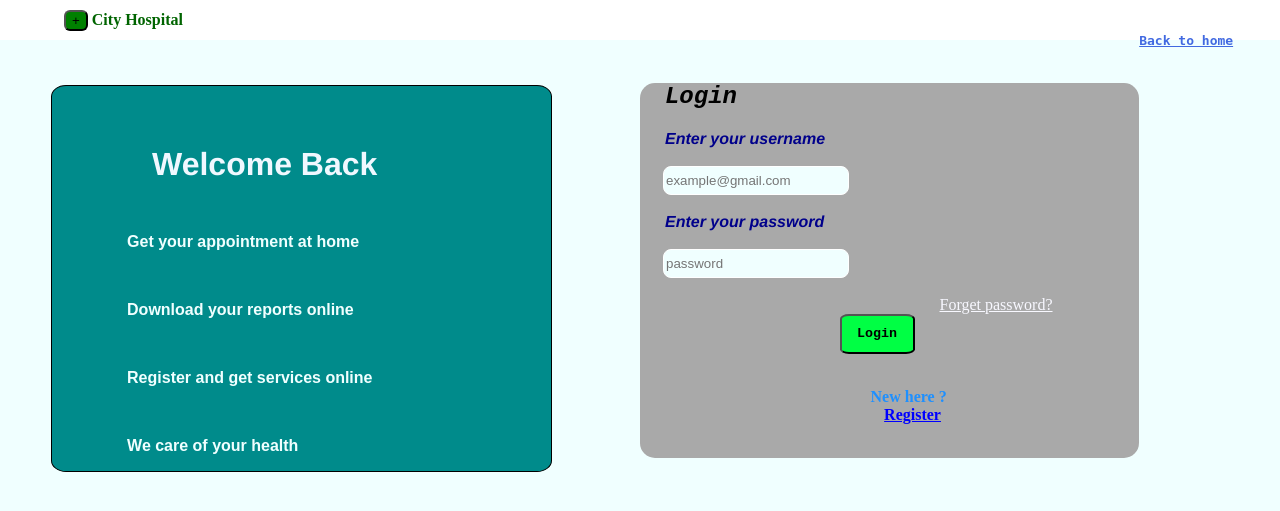
After one commit to hassanfarooqslash11/HospitalManagementSystem-, a Flask app: template Templates/login.html in a window 1280 px wide. The commit adds this page. Shown: the top 511 px of the page. Run offline with Flask 3, Linux system fonts and the light colour scheme; the template is opened without the code that fills it, so the values that code supplies are empty.

Commit message:
Ready to run

```diff
--- /dev/null
+++ b/Templates/login.html
@@ -0,0 +1,198 @@
+<!DOCTYPE html>
+
+
+<html lang="en">
+
+<head>
+
+    <meta charset="UTF-8">
+
+    <meta name="viewport" content="width=device-width, initial-scale=1.0">
+
+    <title>City Hospital LoginPage</title>
+
+    <style>
+
+        body{
+
+            background-color: azure;
+            /* overflow-x: hidden; */
+            box-sizing: border-box;
+            margin: 0;
+            padding: 0;
+        }
+        header{
+
+            width: 100%;
+            height: 50px;
+            position: relative;
+            top: 0;
+            left: 0;
+            background-color: white;
+            margin-top: -2%;
+
+
+        }
+        header p{
+            color: darkgreen;
+            font-weight: 800;
+
+        }
+        header p a{
+
+            color: royalblue;
+            font-style: none;
+            font-family: monospace;
+            margin-left: 89%;
+            top: -5px;
+        }
+        .leftside{
+
+            background-color: darkcyan;
+            width: 39%;
+            height: 65%;
+            margin-top: 45px;
+            border: 1px solid black;
+            border-radius: 3%;
+            margin-left: 4%;
+        }
+        .leftside h1{
+
+            margin-left: 20%;
+            margin-top: 60px;
+            font-weight: 900;
+            font-family: 'Franklin Gothic Medium', 'Arial Narrow', Arial, sans-serif;
+            color: aliceblue;
+        }
+        .leftside p{
+
+            margin-top: 50px;
+            margin-left: 15%;
+            font-weight: bold;
+            font-family: Arial, Helvetica, sans-serif;
+            color: azure;
+
+
+        }
+        .rightside{
+            background-color: darkgray;
+             margin-left: 50%;
+             margin-top: -32%;
+             width: 39%;
+            height: 65%;
+            border-radius: 15px;
+
+        }
+        .rightside h2{
+
+            margin-left: 5%;
+            font-weight: 900;
+            font-style: oblique;
+            font-family: 'Courier New', Courier, monospace;
+        }
+        .rightside form label{
+
+            margin-left: 25px;
+            font-style: oblique;
+            font-family: 'Franklin Gothic Medium', 'Arial Narrow';
+            font-weight: 600;
+            color: darkblue;
+
+
+        }
+        .rightside form input{
+
+            width: 180px;
+            height: 25px;
+            background-color: azure;
+            border-radius: 8px;
+            border: 1.55px solid white;
+            margin-left: 23px;
+
+        }
+        .rightside form a{
+
+            margin-left: 60%;
+            color: ghostwhite;
+        }
+        .rightside form button{
+
+
+            font-family: 'Courier New', Courier, monospace;
+            font-weight: 900;
+            font-display: swap;
+            background-color: rgb(0, 255, 68);
+            border-radius: 12%;
+             margin-left: 40%;
+
+
+
+        }
+        .rightside form p{
+
+            text-align: center;
+            margin-left: 38px;
+            font-weight: 900;
+            color: dodgerblue;
+        }
+        .rightside form p a{
+            margin-left: 7.9px;
+            color: blue;
+        }
+
+    </style>
+
+</head>
+
+<body>
+
+    <header>
+       <p>
+         <button style="background-color: green; margin-top: 20px;
+         margin-left: 5%;border-radius: 6px;">+</button> City Hospital
+         <a href="home.html">Back to home</a>
+      </p>
+    </header>
+
+    <div class="leftside">
+
+        <h1>Welcome Back</h1>
+        <p>Get your appointment at home</p>
+        <p>Download your reports online</p>
+        <p>Register and get services online</p>
+        <p>We care of your health</p>
+
+    </div>
+
+    <div class="rightside">
+        <h2>Login</h2>
+        <form action="submit">
+
+
+            <label for="username">
+                Enter your username
+            </label>
+            <br><br>
+            <input type="text" placeholder="example@gmail.com">
+            <br><br>
+             <label for="username">
+                Enter your password
+            </label>
+            <br><br>
+            <input type="text" placeholder="password">
+            <br><br>
+
+            <a href="forgetpage">Forget  password?</a>
+            <br>
+            <button id="getmein" style="height: 40px; width: 15%;">Login</button>
+            <br><br>
+
+            <p>New here ? <br> <a href="">Register</a></p>
+            <br>
+
+        </form>
+    </div>
+
+
+</body>
+</html>
--- a/app.py
+++ b/app.py
@@ -1,7 +1,7 @@
 from flask import Flask, render_template, request, redirect
 from flask_sqlalchemy import SQLAlchemy
 
-app = Flask(__name__)
+app = Flask(__name__, template_folder="Templates")
 
 app.config["SQLALCHEMY_DATABASE_URI"] = "sqlite:///cityhospital.db"
 db = SQLAlchemy(app)
@@ -29,6 +29,10 @@ def add_patient():
         return redirect("/patients")
     return render_template("add_patient.html")
 
+@app.route("/appointments")
+def appointments():
+     return render_template("Appointment.html")
+
 if __name__ == "__main__":
     with app.app_context():
         db.create_all()
```
Also changed, not shown: Templates/AddPatient.html (deleted, +0 -16 lines), Templates/Appointment.html (added, +21 -0 lines), Templates/home.html (+11 -4 lines), hassan.txt (added, +10 -0 lines), requirements.txt (added, +10 -0 lines), Templates/Logo1.jpg (added).
